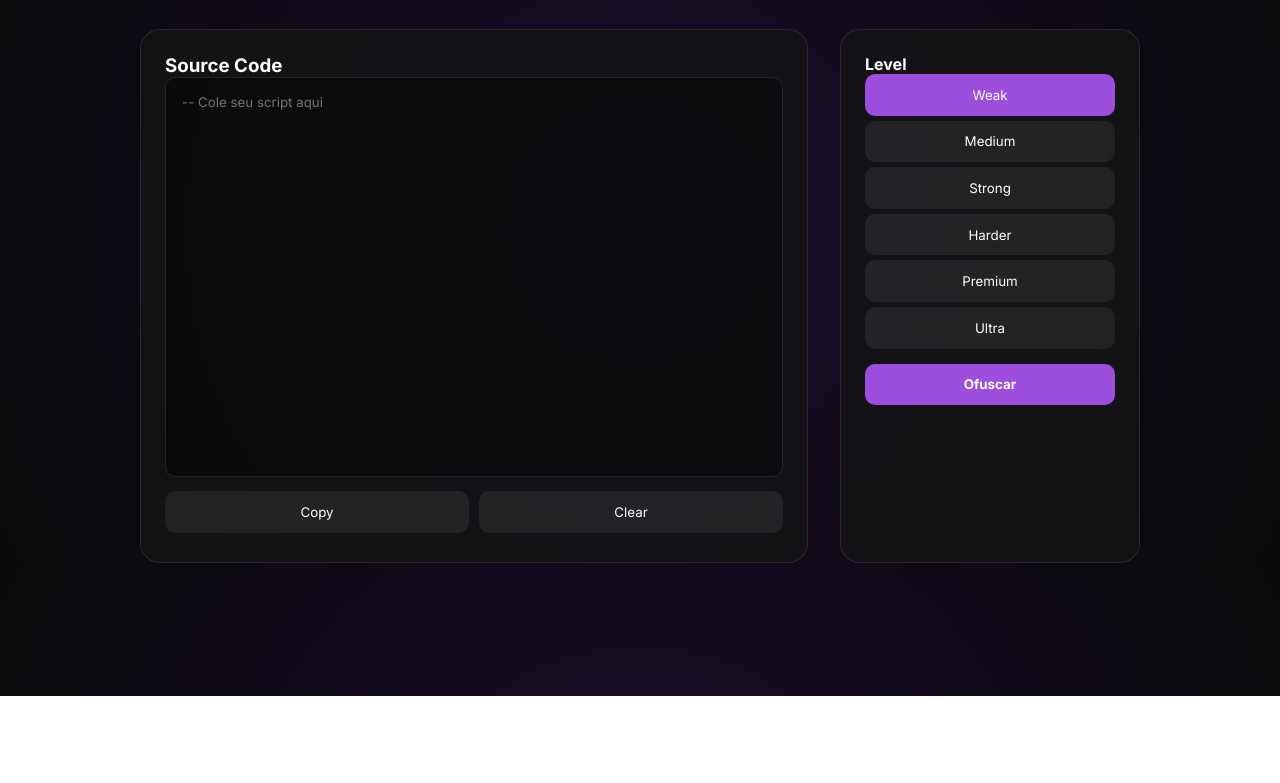
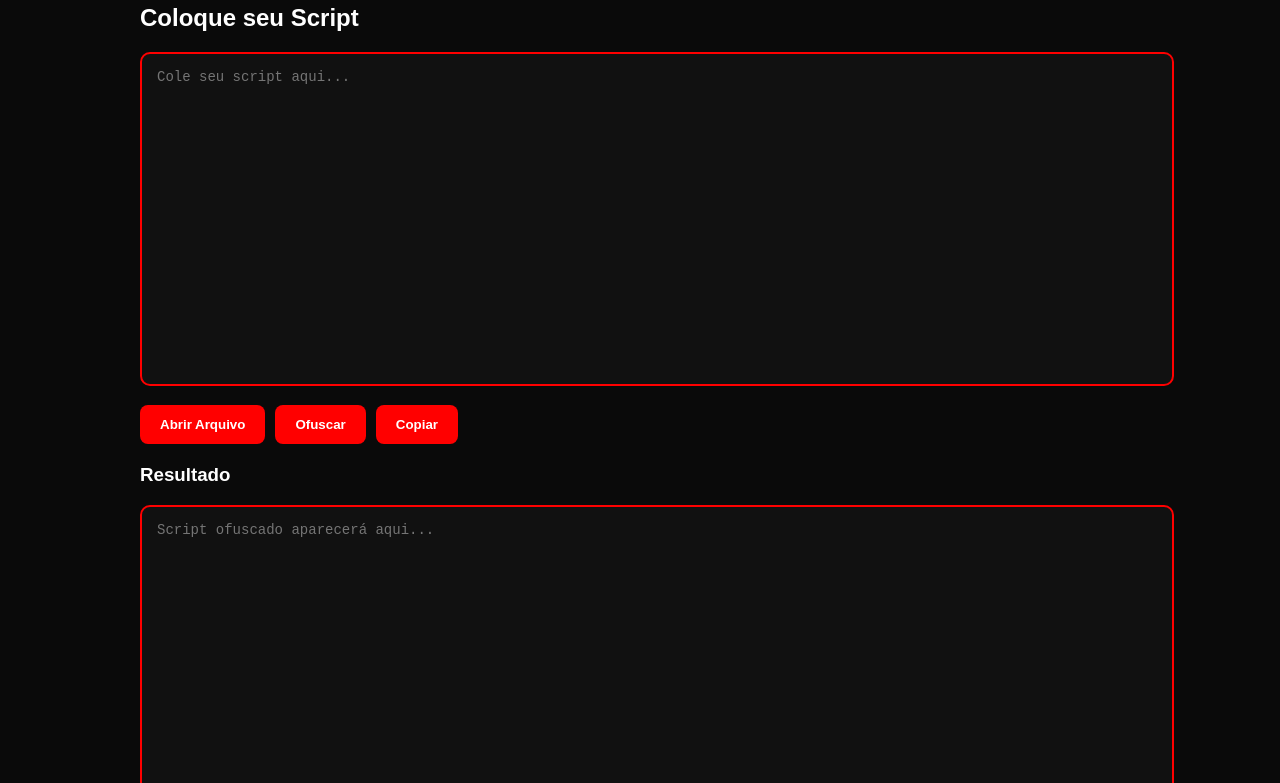
Before and after one commit to assure157tv157157157-boop/index.html, a plain HTML site: page index.html in a window 1280 px wide. Shown: the part 104-887 px from the top of the page. Before the commit the page ends 800 px from the top, so only its background shows below. Drawn offline with Linux system fonts and the light colour scheme.

Commit message:
Update index.html with new layout and styles
Refactor HTML structure and styles for Nova Obfuscator.

```diff
--- a/index.html
+++ b/index.html
@@ -3,230 +3,182 @@
 <head>
 <meta charset="UTF-8">
 <meta name="viewport" content="width=device-width, initial-scale=1.0">
-    <title>Nova Obfuscator | Panel</title>
-
-    <link href="https://fonts.googleapis.com/css2?family=Inter:wght@300;400;600;700&display=swap" rel="stylesheet">
+<title>Nova Obfuscator</title>
 
 <style>
-        :root {
-            --primary: #9d4edd;
-            --primary-hover: #7b2cbf;
-            --bg: #0a0a0a;
-            --card: rgba(20,20,20,0.8);
-            --border: rgba(255,255,255,0.1);
-            --text: #fff;
-            --text-dim: #aaa;
-        }
-
-        * {
-            margin:0;
-            padding:0;
-            box-sizing:border-box;
-            font-family:'Inter',sans-serif;
-        }
-
 body {
-            background: radial-gradient(circle,#1a0b2e,#0a0a0a);
-            color:var(--text);
-            display:flex;
-            flex-direction:column;
-            align-items:center;
+    margin: 0;
+    font-family: Arial, sans-serif;
+    background: #0a0a0a;
+    color: white;
 }
 
 header {
-            text-align:center;
-            padding:2rem;
-        }
-
-        .logo {
-            font-size:2.5rem;
-            font-weight:800;
-            background:linear-gradient(to right,#fff,var(--primary));
-            -webkit-background-clip:text;
-            -webkit-text-fill-color:transparent;
+    background: linear-gradient(90deg, #8b0000, #ff0000);
+    padding: 20px;
+    text-align: center;
+    font-size: 24px;
+    font-weight: bold;
 }
 
 .container {
-            width:95%;
-            max-width:1000px;
-            display:grid;
-            grid-template-columns:1fr 300px;
-            gap:2rem;
+    max-width: 1000px;
+    margin: auto;
+    padding: 20px;
 }
 
-        @media(max-width:850px){
-            .container{grid-template-columns:1fr;}
+.editor {
+    width: 100%;
+    height: 300px;
+    background: #111;
+    color: white;
+    border: 2px solid red;
+    border-radius: 10px;
+    padding: 15px;
+    font-size: 14px;
+    resize: none;
 }
 
-        .glass {
-            background:var(--card);
-            border:1px solid var(--border);
-            border-radius:20px;
-            padding:1.5rem;
-            backdrop-filter:blur(10px);
-        }
-
-        textarea {
-            width:100%;
-            height:400px;
-            background:#0006;
-            border:1px solid var(--border);
-            border-radius:10px;
-            color:#ccc;
-            padding:1rem;
-            resize:none;
+.buttons {
+    margin-top: 15px;
+    display: flex;
+    gap: 10px;
 }
 
 button {
-            cursor:pointer;
-            border:none;
-            border-radius:10px;
-            padding:0.8rem;
+    background: red;
+    border: none;
+    padding: 12px 20px;
+    border-radius: 8px;
+    color: white;
+    font-weight: bold;
+    cursor: pointer;
+    transition: 0.3s;
 }
 
-        .level-btn {
-            width:100%;
-            background:#fff1;
-            margin-bottom:5px;
-            color:#fff;
+button:hover {
+    background: darkred;
 }
 
-        .level-btn.active {
-            background:var(--primary);
+.output {
+    margin-top: 20px;
 }
 
-        .obf-btn {
-            width:100%;
-            background:var(--primary);
-            color:#fff;
-            font-weight:700;
-            margin-top:10px;
-        }
-
-        .obf-btn:hover {
-            background:var(--primary-hover);
-        }
-
-        .toast {
-            position:fixed;
-            bottom:20px;
-            right:20px;
-            background:#2ecc71;
-            padding:10px 20px;
-            border-radius:10px;
-            display:none;
+footer {
+    text-align: center;
+    padding: 15px;
+    margin-top: 40px;
+    color: gray;
 }
 </style>
+
 </head>
-
 <body>
 
 <header>
-    <h1 class="logo">Nova Obf</h1>
-    <p style="color:var(--text-dim)">Proteção de scripts Lua</p>
+Nova Script Obfuscator
 </header>
 
 <div class="container">
 
-    <div class="glass">
-        <h3>Source Code</h3>
-        <textarea id="codeInput" placeholder="-- Cole seu script aqui"></textarea>
+<h2>Coloque seu Script</h2>
 
-        <div style="display:flex;gap:10px;margin-top:10px;">
-            <button onclick="copyCode()" class="level-btn">Copy</button>
-            <button onclick="clearCode()" class="level-btn">Clear</button>
-        </div>
+<textarea id="code" class="editor" placeholder="Cole seu script aqui..."></textarea>
+
+<div class="buttons">
+
+    <input type="file" id="fileInput" hidden>
+
+    <button onclick="openFile()">Abrir Arquivo</button>
+    <button onclick="obfuscate()">Ofuscar</button>
+    <button onclick="copyCode()">Copiar</button>
+
 </div>
 
-    <div class="glass">
-        <h4>Level</h4>
-
-        <button class="level-btn active" onclick="setLevel('weak',this)">Weak</button>
-        <button class="level-btn" onclick="setLevel('medium',this)">Medium</button>
-        <button class="level-btn" onclick="setLevel('strong',this)">Strong</button>
-        <button class="level-btn" onclick="setLevel('harder',this)">Harder</button>
-        <button class="level-btn" onclick="setLevel('premium',this)">Premium</button>
-        <button class="level-btn" onclick="setLevel('ultra',this)">Ultra</button>
-
-        <button id="obfBtn" onclick="obfuscate()" class="obf-btn">
-            Ofuscar
-        </button>
+<div class="output">
+<h3>Resultado</h3>
+<textarea id="result" class="editor" placeholder="Script ofuscado aparecerá aqui..."></textarea>
 </div>
 
 </div>
 
-<div id="toast" class="toast">Copiado!</div>
+<footer>
+Nova Obfuscator © 2026
+</footer>
 
 <script>
-    let currentLevel = "weak";
 
-    const apiKey = "nova_f6fe7qtco9wzdj8cd2usxq"; // ✅ SUA API
-    const apiUrl = "https://nova-obf.netlify.app/.netlify/functions/obf";
-
-    function setLevel(level, el){
-        currentLevel = level;
-        document.querySelectorAll(".level-btn").forEach(b=>b.classList.remove("active"));
-        el.classList.add("active");
+function openFile() {
+    document.getElementById("fileInput").click();
 }
 
-    async function obfuscate(){
-        const input = document.getElementById("codeInput");
-        const btn = document.getElementById("obfBtn");
+document.getElementById("fileInput").addEventListener("change", function(event) {
 
-        if(!input.value.trim()){
+    const file = event.target.files[0];
+    if (!file) return;
+
+    const reader = new FileReader();
+
+    reader.onload = function(e) {
+        document.getElementById("code").value = e.target.result;
+    };
+
+    reader.readAsText(file);
+});
+
+async function obfuscate() {
+
+    const code = document.getElementById("code").value;
+
+    if (!code) {
         alert("Coloque um script primeiro");
         return;
     }
 
-        btn.disabled = true;
-        btn.innerText = "Ofuscando...";
+    document.getElementById("result").value = "Ofuscando...";
 
-        try{
-            const res = await fetch(apiUrl,{
-                method:"POST",
-                headers:{
-                    "Content-Type":"application/json",
-                    "x-api-key":apiKey
+    try {
+
+        const response = await fetch("https://nova-obf.netlify.app/.netlify/functions/obf", {
+
+            method: "POST",
+
+            headers: {
+                "Content-Type": "application/json",
+                "x-api-key": "nova_f6fe7qtco9wzdj8cd2usxq"
             },
-                body:JSON.stringify({
-                    code: input.value,
-                    level: currentLevel
+
+            body: JSON.stringify({
+                code: code,
+                level: "premium"
             })
+
         });
 
-            const data = await res.json();
+        const data = await response.json();
 
-            if(data.success){
-                input.value = data.code;
-                showToast("Ofuscado!");
-            }else{
-                alert("Erro: " + (data.error || "Falha"));
+        if (data.success) {
+            document.getElementById("result").value = data.code;
+        } else {
+            document.getElementById("result").value = "Erro ao ofuscar";
         }
 
-        }catch(e){
-            alert("Erro conexão: " + e.message);
+    } catch (error) {
+        document.getElementById("result").value = "Erro de conexão";
+    }
 }
 
-        btn.disabled = false;
-        btn.innerText = "Ofuscar";
+function copyCode() {
+
+    const result = document.getElementById("result");
+
+    result.select();
+    document.execCommand("copy");
+
+    alert("Script copiado!");
+
 }
 
-    function copyCode(){
-        const text = document.getElementById("codeInput").value;
-        navigator.clipboard.writeText(text);
-        showToast("Copiado!");
-    }
-
-    function clearCode(){
-        document.getElementById("codeInput").value = "";
-    }
-
-    function showToast(msg){
-        const t = document.getElementById("toast");
-        t.innerText = msg;
-        t.style.display = "block";
-        setTimeout(()=>t.style.display="none",2000);
-    }
 </script>
 
 </body>
```
Lines whose indentation alone changed are shown as unchanged.
